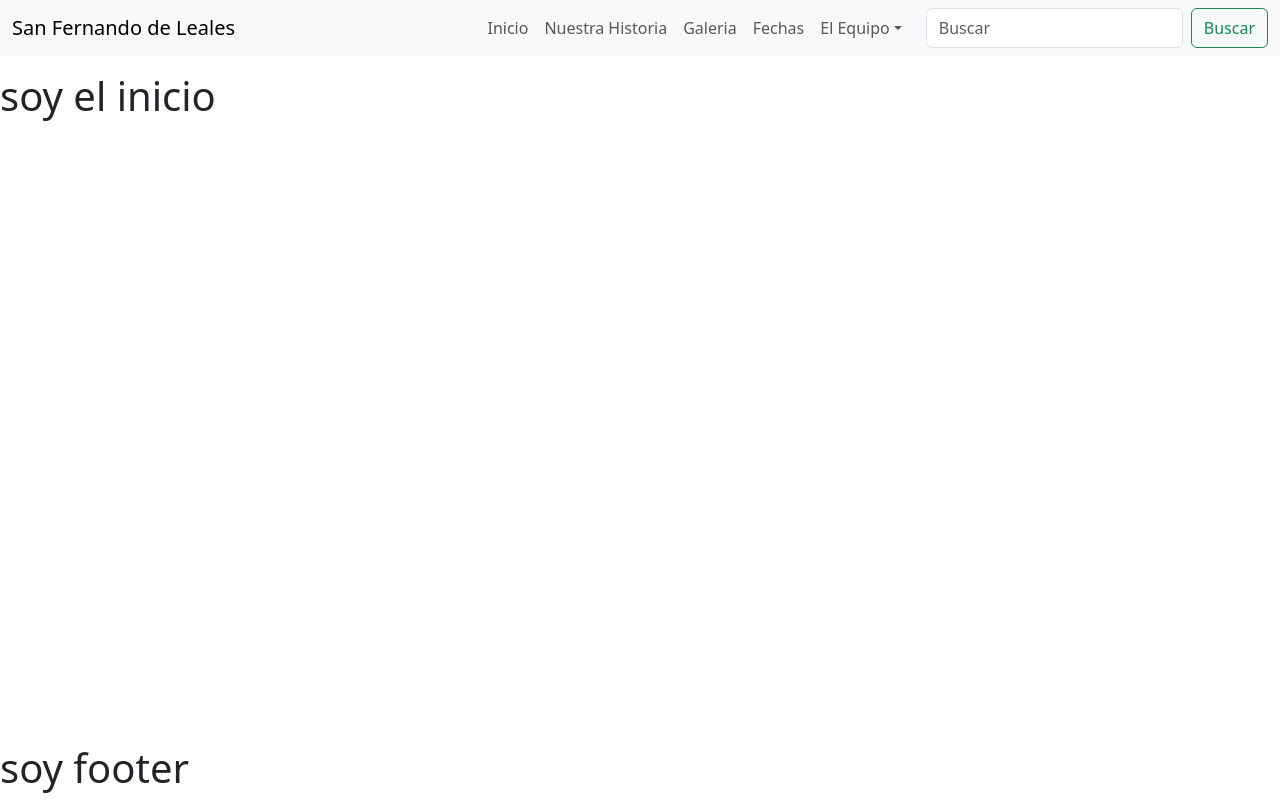
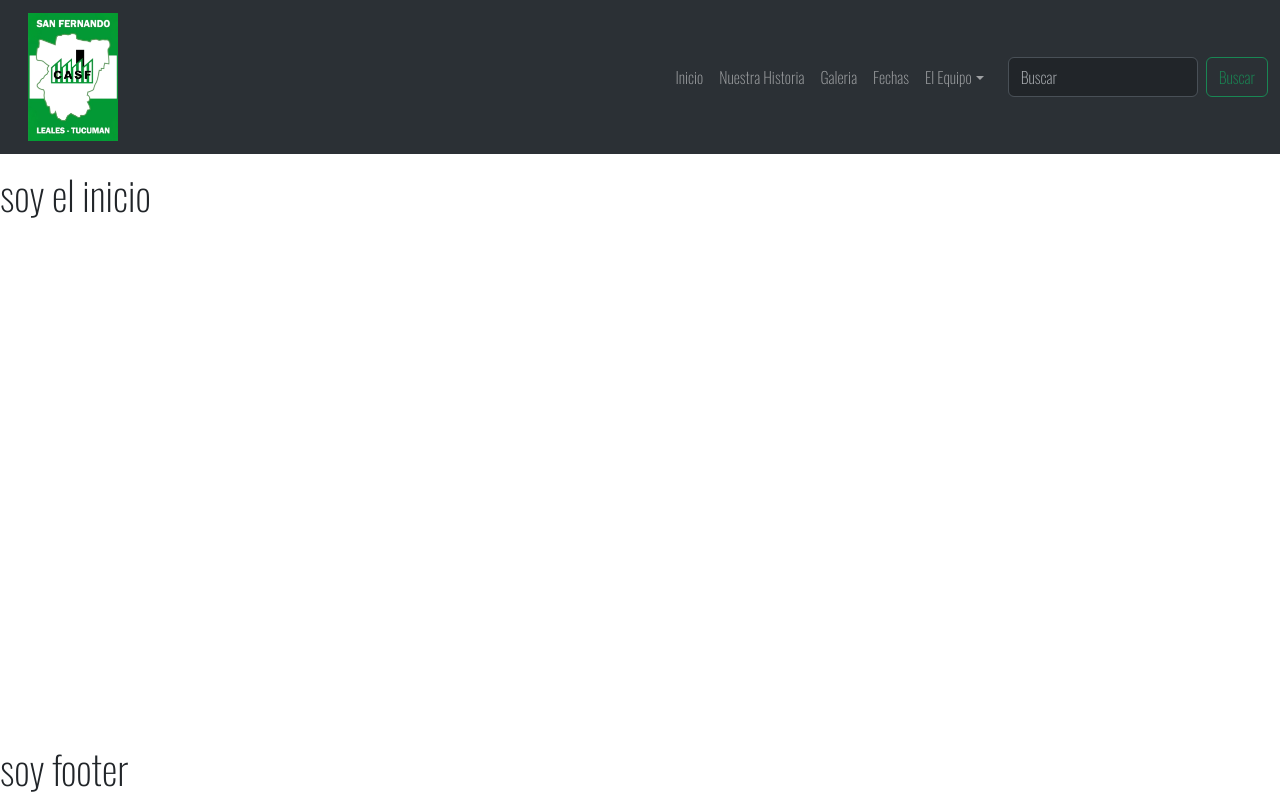
Before and after one commit to Mario-Chavez/san-fernando-web, a React (Vite) app: page / in a window 1280 px wide. Built offline with nearby package versions, Linux system fonts and the light colour scheme.

Commit message:
se agrego el escudo del club al header

```diff
--- a/src/App.css
+++ b/src/App.css
@@ -1,7 +1,9 @@
+@import url('https://fonts.googleapis.com/css2?family=Oswald:wght@200;600&display=swap');
 * {
   margin: 0;
   padding: 0;
   box-sizing: border-box;
+  font-family: 'Oswald', sans-serif;
 }
 
 #root {
--- a/src/components/Header.jsx
+++ b/src/components/Header.jsx
@@ -8,18 +8,35 @@ import {
     NavDropdown,
     Button,
 } from "react-bootstrap";
-
+import escudo from "../assets/escudo-original.png";
+import escudoSvg from "../assets/escudo-svg.png";
 const Header = () => {
     return (
         <>
             {["lg"].map((expand) => (
-                <Navbar key={expand} expand={expand} className="bg-body-tertiary mb-3">
+                <Navbar
+                    key={expand}
+                    bg="dark"
+                    data-bs-theme="dark"
+                    expand={expand}
+                    className="bg-body-tertiary mb-3"
+                >
                     <Container fluid>
-                        <Navbar.Brand href="#">San Fernando de Leales</Navbar.Brand>
+                        <Navbar.Brand href="#">
+                            {" "}
+                            <img
+                                src={escudo}
+                                width="90rem"
+                                className="d-inline-block align-top ms-3"
+                                alt="React Bootstrap logo"
+                            />
+                        </Navbar.Brand>
                         <Navbar.Toggle
                             aria-controls={`offcanvasNavbar-expand-${expand}`}
                         />
                         <Navbar.Offcanvas
+                            bg="dark"
+                            data-bs-theme="dark"
                             id={`offcanvasNavbar-expand-${expand}`}
                             aria-labelledby={`offcanvasNavbarLabel-expand-${expand}`}
                             placement="end"
```
Also changed, not shown: src/assets/escudo-original.png (added), src/assets/escudo-svg.png (added).
